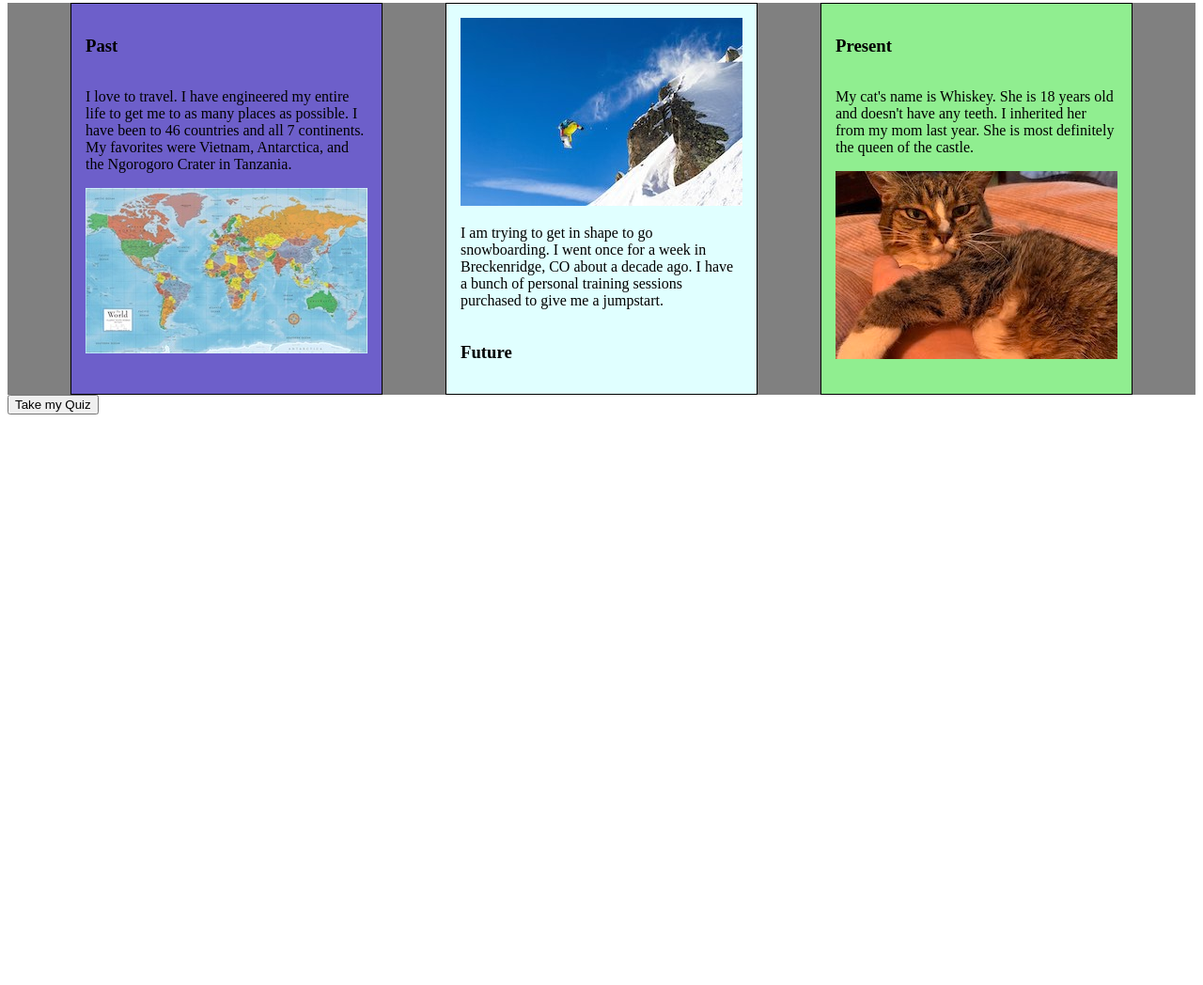
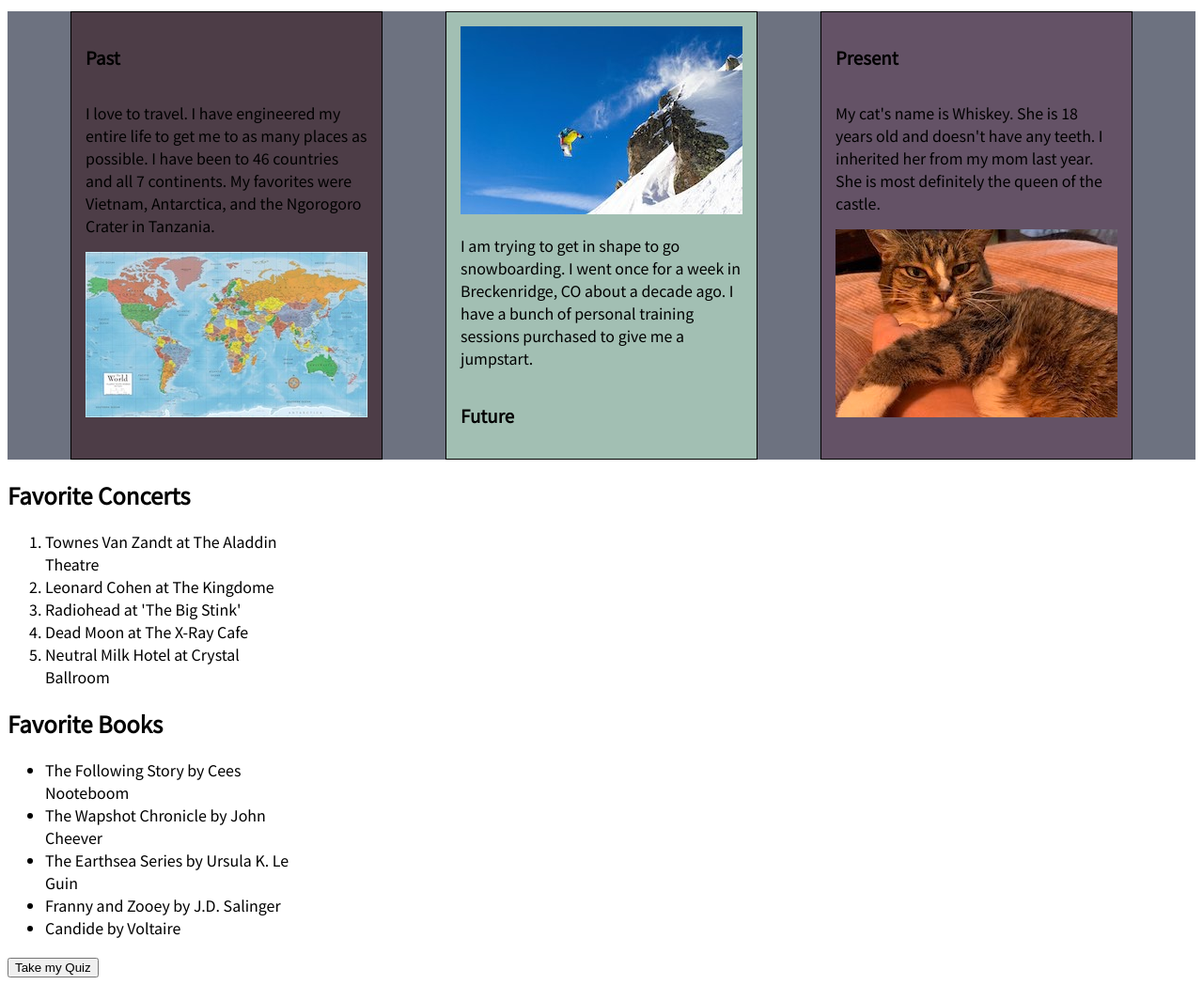
Before and after one commit to okFox/about-sarah, a plain HTML site: page index.html in a window 1280 px wide. Shown: the part 77-1125 px from the top of the page at 94% size. Before the commit the page ends 800 px from the top, so only its background shows below. Drawn offline with Linux system fonts and the light colour scheme; a web font is replaced by a local one.

Commit message:
added color palettes and google font, finished lists

```diff
--- a/app.js
+++ b/app.js
@@ -6,6 +6,10 @@ myButton.onclick = () => {
     alert('welcome to my quiz');
     const myConfirmation = confirm('Do you want to take my quiz?');
     console.log(myConfirmation);
+
+    const shouldProceed = confirm('Are you sure?');
+    if(!shouldProceed)
+        return;
 
     //Question 1
     const userAnswer1 = prompt('I have been to 7 continents. (yes/no)');
--- a/index.html
+++ b/index.html
@@ -33,7 +33,26 @@
 
 </div>
 <div class='lists'>
-
+    <article id='faveconcerts'>
+        <h2>Favorite Concerts</h2>
+        <ol>
+            <li>Townes Van Zandt at The Aladdin Theatre</li>
+            <li>Leonard Cohen at The Kingdome</li>
+            <li>Radiohead at 'The Big Stink'</li>
+            <li>Dead Moon at The X-Ray Cafe</li>
+            <li>Neutral Milk Hotel at Crystal Ballroom</li>
+        </ol>
+    </article>
+    <article id='favebooks'>
+            <h2>Favorite Books</h2>
+            <ul>
+                <li>The Following Story by Cees Nooteboom</li>
+                <li>The Wapshot Chronicle by John Cheever</li>
+                <li>The Earthsea Series by Ursula K. Le Guin</li>
+                <li>Franny and Zooey by J.D. Salinger</li>
+                <li>Candide by Voltaire</li>
+            </ul>
+        </article>
 </div>
 <button id='action-button'>Take my Quiz</button>
 
--- a/styles.css
+++ b/styles.css
@@ -1,13 +1,13 @@
+@import url('https://fonts.googleapis.com/css?family=Noto+Sans+TC&display=swap');
 
-@import url('https://fonts.googleapis.com/css?family=Biryani&display=swap');
 body {
-font: 'Biryani 400';
+font-family: 'Noto Sans TC', sans-serif;
 }
 .about-me {
 
     display: flex;
     justify-content: space-evenly;
-    background: grey;
+    background: rgb(109,114,128);
 }
 img {
     width: fit-content;
@@ -21,14 +21,14 @@ article {
 #history {
     display: flex;
     flex-direction: column;
-    background: rgb(109, 95, 202);
+    background: rgb(77,61,71);
     padding: 15px;
     border: solid 1px black;
 
 }
 #future {
     display: flex;
-    background: lightcyan;
+    background: rgb(162,191,179);
     flex-direction: column-reverse;
     padding: 15px;
     border: solid 1px black;
@@ -36,7 +36,7 @@ article {
 #pet {
     display: flex;
     flex-direction: column;
-    background: lightgreen;
+    background: rgb(100,82,102);
     padding: 15px;
     border: solid 1px black;
 }
```
Also changed, not shown: archived/ORIGINALapp.js (renamed from ORIGINALapp.js).
